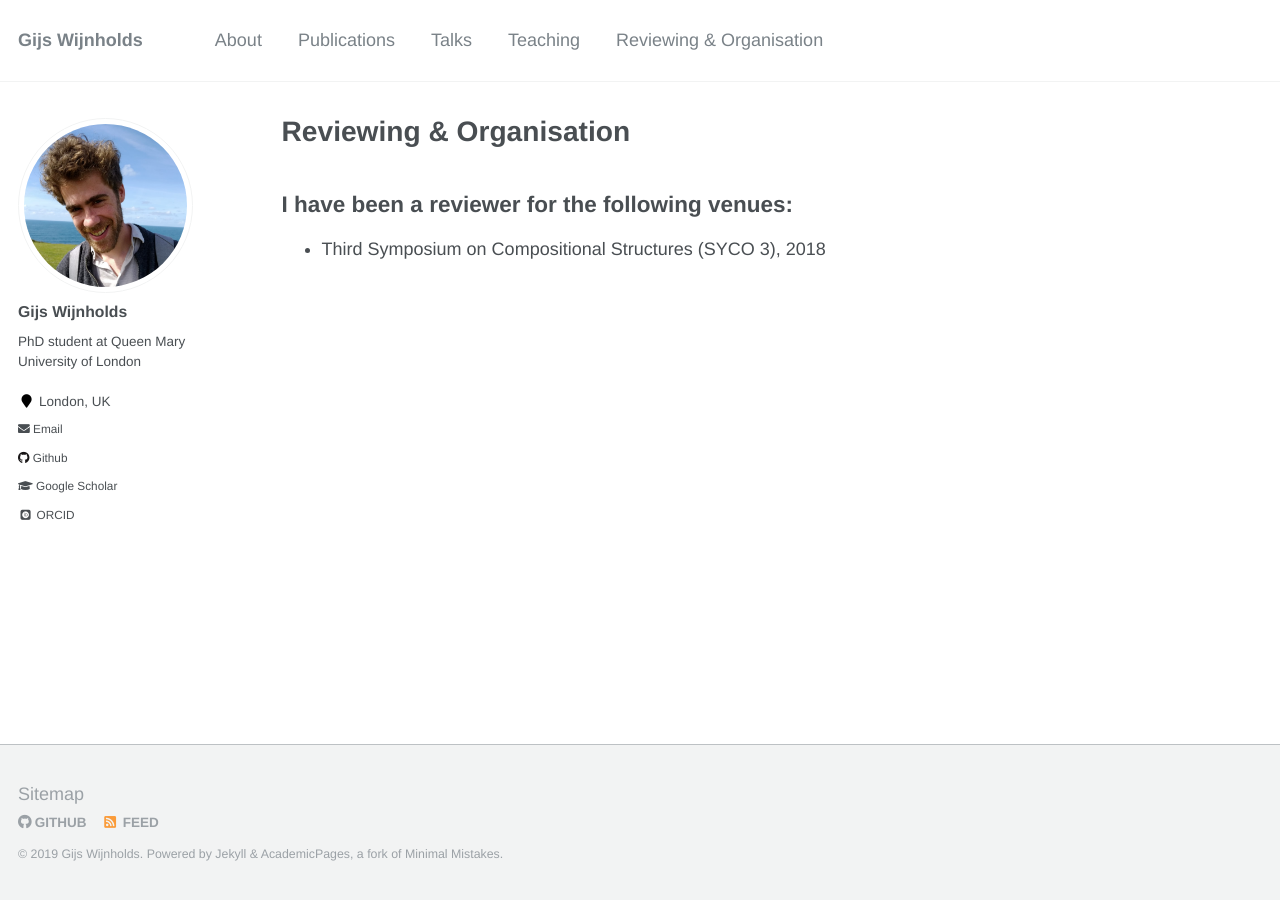
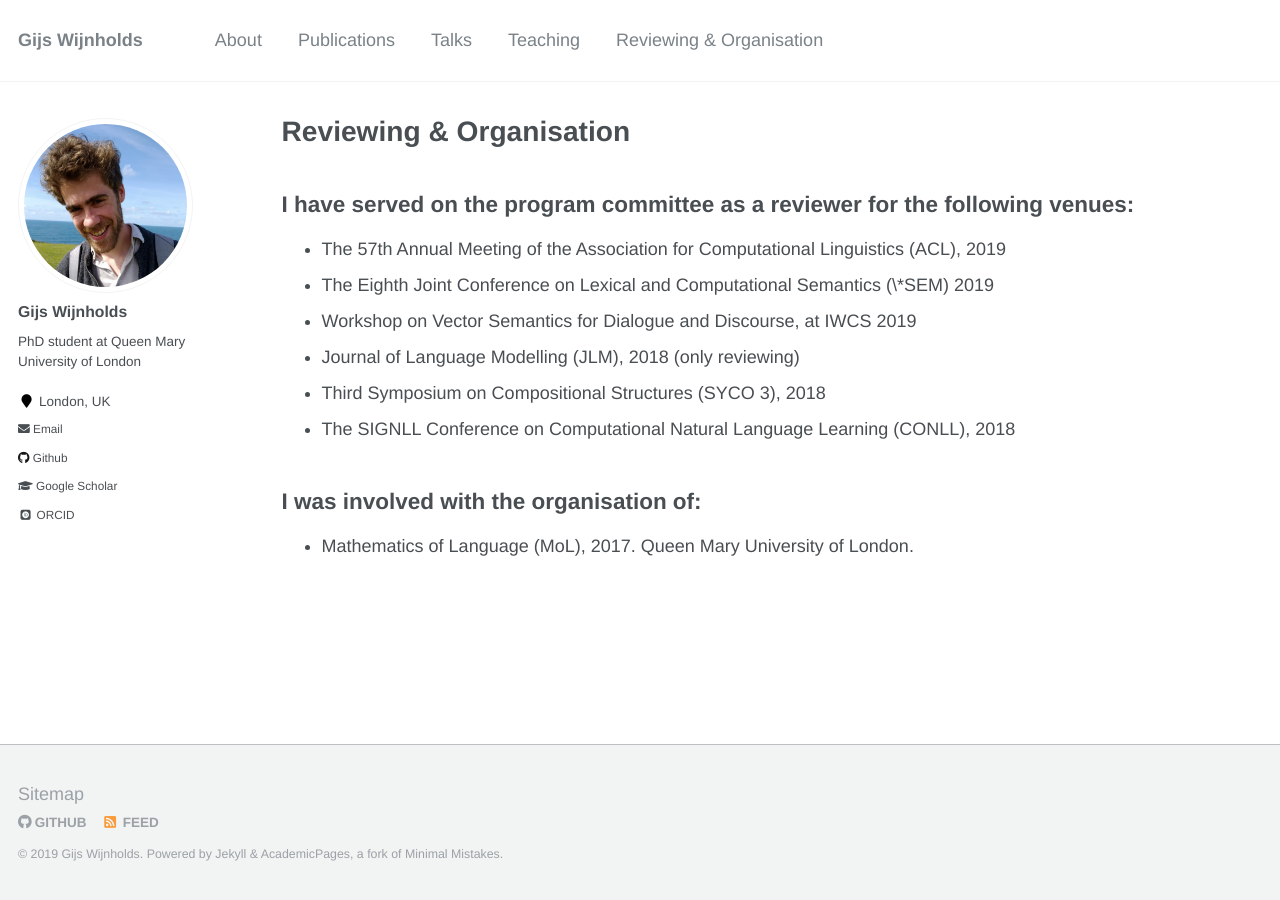
Before and after one commit to gijswijnholds/gijswijnholds.github.io, a Jekyll site: the page built from _pages/organisation.md, in a window 1280 px wide. Built offline with Jekyll 4.4.1, drawn with Linux system fonts in a browser that asks for light colours; some web fonts are replaced.

Commit message:
updated reviewing page

```diff
--- a/_pages/organisation.md
+++ b/_pages/organisation.md
@@ -7,12 +7,21 @@ author_profile: true
 
 {% include base_path %}
 
-I have been a reviewer for the following venues:
+I have served on the program committee as a reviewer for the following venues:
 ------
 
 <ul>
-<!-- {% for post in site.reviewings reversed %}
-  {% include archive-single-publication.html %}
-{% endfor %} -->
-<li>Third Symposium on Compositional Structures (SYCO 3), 2018</li>
+  <li>The 57th Annual Meeting of the Association for Computational Linguistics (ACL), 2019</li>
+  <li>The Eighth Joint Conference on Lexical and Computational Semantics (\*SEM) 2019</li>
+  <li>Workshop on Vector Semantics for Dialogue and Discourse, at IWCS 2019 </li>
+  <li>Journal of Language Modelling (JLM), 2018 (only reviewing)</li>
+  <li>Third Symposium on Compositional Structures (SYCO 3), 2018</li>
+  <li>The SIGNLL Conference on Computational Natural Language Learning (CONLL), 2018</li>
 </ul>
+
+I was involved with the organisation of:
+------
+
+<ul>
+  <li>Mathematics of Language (MoL), 2017. Queen Mary University of London.</li>
+</ul>
```
